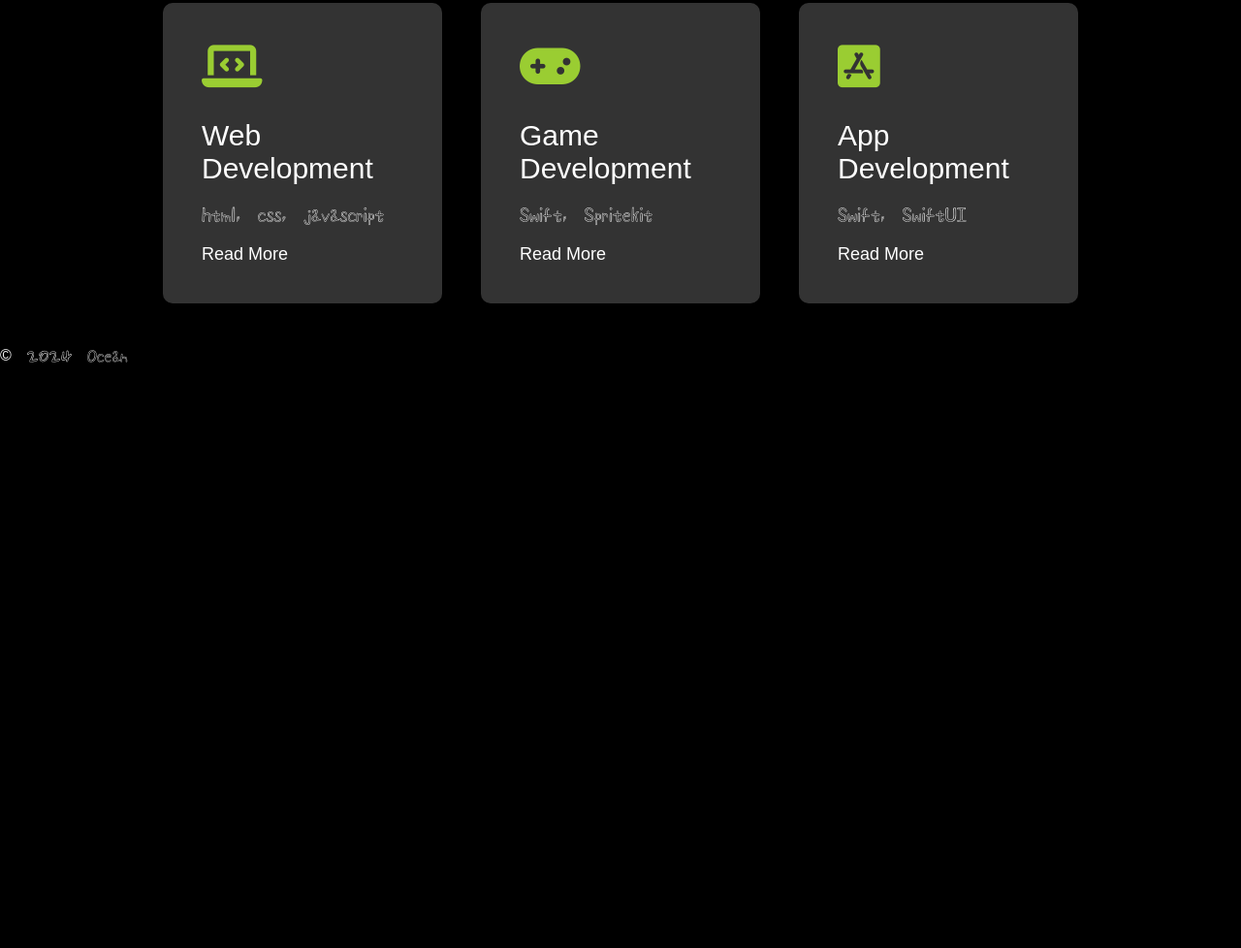
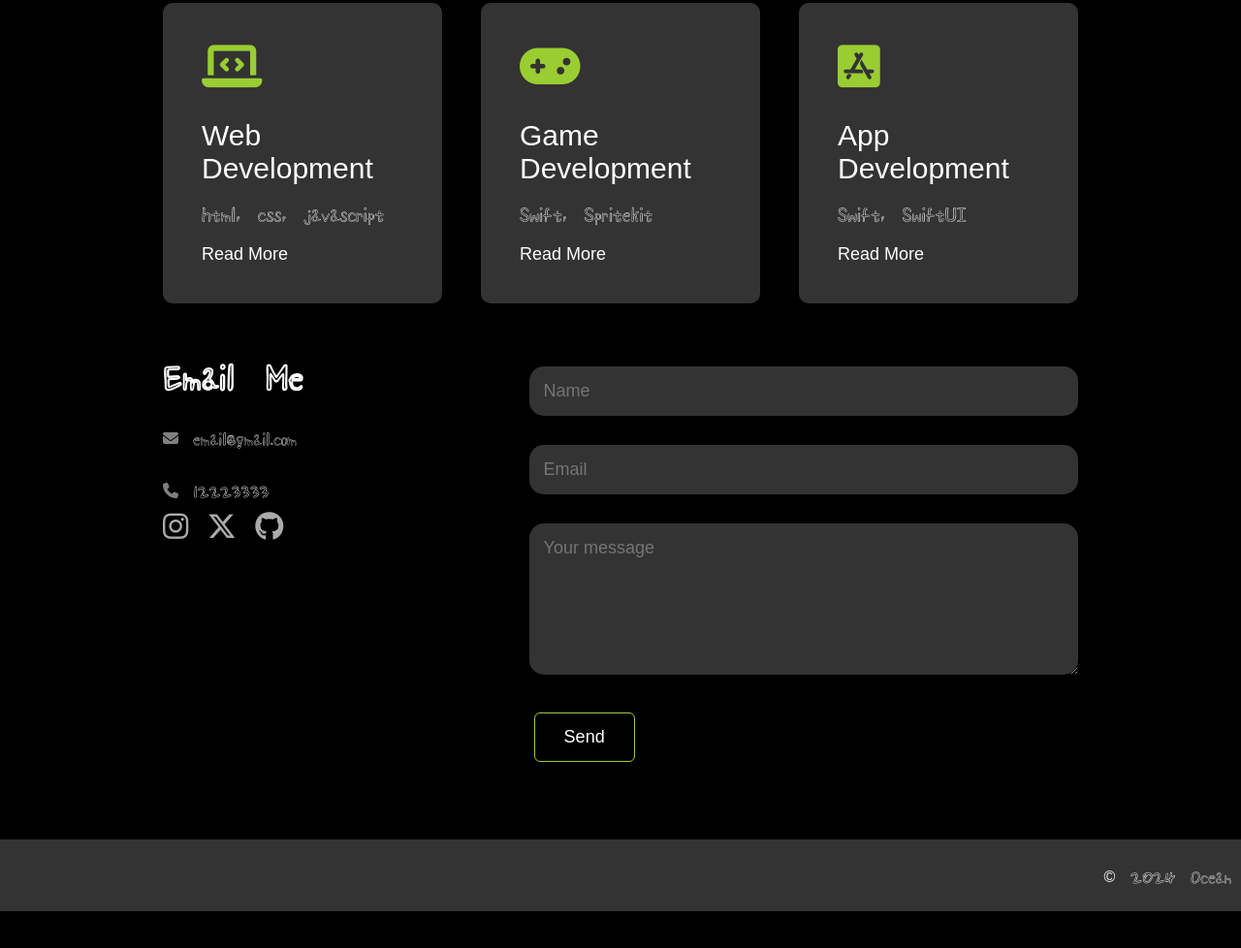
Before and after one commit to hello1227/hello1227.github.io, a plain HTML site: page html/index.html in a window 1280 px wide. Shown: the part 2727-3705 px from the top of the page at 97% size. Before the commit the page ends 3154 px from the top, so only its background shows below. Drawn offline with Linux system fonts and the light colour scheme.

Commit message:
completed contacts page

```diff
--- a/html/css/styles.css
+++ b/html/css/styles.css
@@ -298,3 +298,78 @@
     background: blue;
     transform: translateY(-10px);
 }
+/*contact*/
+.contact-left{
+    flex-basis: 35%;
+}
+.contact-right{
+    flex-basis: 60%;
+}
+.contact-left p{
+    margin-top: 30px;
+}
+.contact-left p i{
+    color: grey;
+    margin-right: 15px;
+    flex-wrap: wrap;
+}
+.social-icons{
+    margin-top: 10px;
+}
+.social-icons a{
+    text-decoration: none;
+    font-size: 30px;
+    margin-right: 15px;
+    color: #ababab;
+    display: inline-block;
+    transition: transform 0.5s;
+}
+.social-icons a:hover{
+    color:rgba(171, 171, 171, 0.595);
+    transform: translateY(-5px);
+}
+.button2{
+    display: block;
+    margin: 50px auto;
+    width: fit-content;
+    border: 1px solid yellowgreen;
+    padding: 14px 50px;
+    border-radius: 6px;
+    text-decoration: none;
+    color: white;
+    transition: background 0.5s;
+    background: #000;
+}
+.button2:hover{
+    background: yellowgreen;
+}
+.contact-right form{
+    width: 100%;
+}
+form input, form textarea{
+    width: 100%;
+    border: 0;
+    outline: none;
+    background: #333;
+    padding: 15px;
+    margin: 15px 0;
+    color: white;
+    font-size: 18px;
+    border-radius: 15px;
+}
+form .button2{
+    padding: 14px 30px;
+    font-size: 18px;
+    margin-top: 20px;
+    margin-left: 5px;
+    cursor: pointer;
+}
+.copyright{
+    width: 100%;
+    text-align:right;
+    padding: 25px 10px;
+    background: #333;
+    font-weight: 300;
+    margin-top: 20px;
+    margin-right: 20px;
+}
--- a/html/index.html
+++ b/html/index.html
@@ -122,6 +122,35 @@
     </div>
 
   </div>
+  <!----------contact---------->
+  <div id="contact">
+    <div class="container">
+      <div class="row">
+        <div class="contact-left">
+          <h1 class="subtitle">Email Me</h1>
+          <p><i class="fa-solid fa-envelope"></i>email@gmail.com</p>
+          <p><i class="fa-solid fa-phone"></i>12223333</p>
+          <div class="social-icons">
+            <a href=""><i class="fa-brands fa-instagram"></i></a>
+            <a href=""><i class="fa-brands fa-x-twitter"></i></a>
+            <a href=""><i class="fa-brands fa-github"></i></a>
+          </div>
+        </div>
+        <div class="contact-right">
+          <form>
+            <input type="text" name="Name" placeholder="Name" required>
+            <input type="email" name="email" placeholder="Email" required>
+            <textarea name="Message" rows="6" placeholder="Your message"></textarea>
+            <button type="Send" class="button2">Send</button>
+          </form>
+
+        </div>
+      </div>
+    </div>
+    <div class="copyright">
+      <p>&copy; 2024 Ocean</p>
+    </div>
+  </div>
 
   <script>
     var tablinks = document.getElementsByClassName('tab-links');
@@ -137,8 +166,5 @@
       document.getElementById(tabname).classList.add("active-tab");
     }
   </script>
-  <footer>
-    <p>&copy; 2024 Ocean</p>
-  </footer>
 </body>
 </html>
```
Also changed, not shown: 2 other files.
